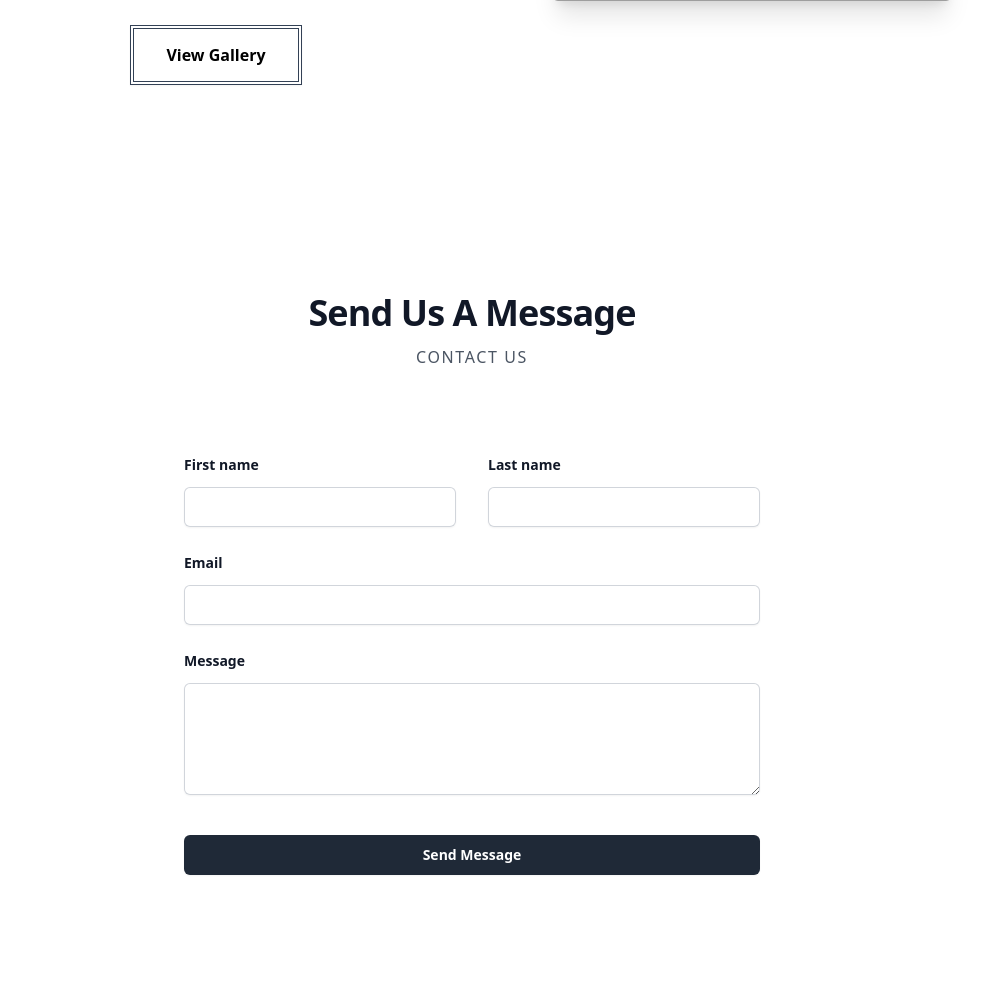
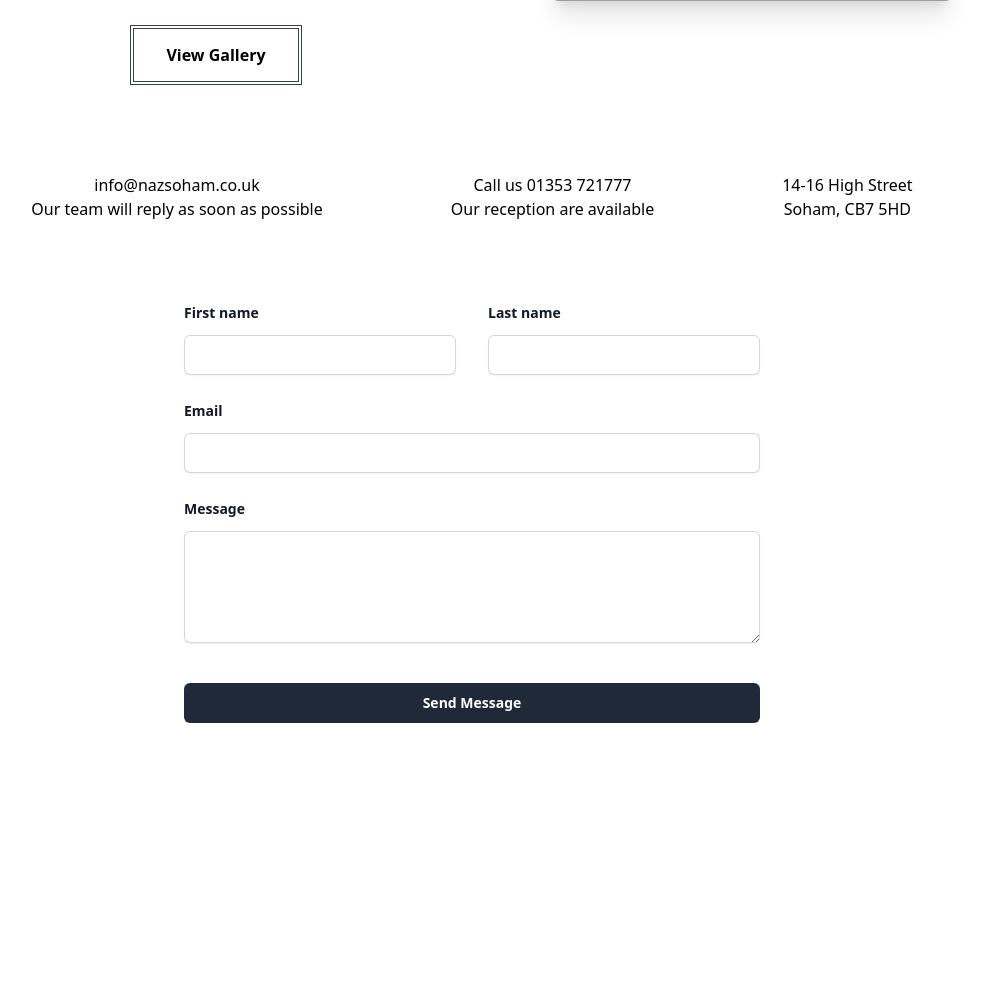
Before and after one commit to sharif2315/RestaurantApp, a Django app: page / in a window 1280 px wide. Shown: the part 2667-3670 px from the top of the page, without its empty margins (168-1149 px from the left). After the commit the page ends 3390 px from the top, so only its background shows below. Run offline with Django 5.2, Linux system fonts and the light colour scheme; some libraries are stand-ins or nearby versions; grey boxes are pictures that could not be loaded.

Commit message:
contact form  wip

````diff
--- a/core/settings.py
+++ b/core/settings.py
@@ -46,6 +46,7 @@ INSTALLED_APPS = [
     'tailwind',
     'theme',
     'django_browser_reload',
+    'fontawesomefree',
 ]
 
 TAILWIND_APP_NAME = 'theme'
--- a/templates/base/base.html
+++ b/templates/base/base.html
@@ -9,9 +9,14 @@
     <meta name="viewport" content="width=device-width, initial-scale=1.0">
     <!-- Import HTMX, AlpineJS and Tailwind -->
     {% tailwind_css %}
+
     <!-- HTMX Version 1.9.10 -->
     <script src="{% static 'js/htmx.min.js' %}"></script>
     <script defer src="https://cdn.jsdelivr.net/npm/alpinejs@3.13.3/dist/cdn.min.js"></script>
+
+    <script src="{% static 'fontawesomefree/js/fontawesome.js' %}"></script>
+    <script src="{% static 'fontawesomefree/js/solid.js' %}"></script>
+
     <title>Naz Indian Restaurant</title>
     <!-- <style>
         body {
--- a/templates/components/contact.html
+++ b/templates/components/contact.html
@@ -12,23 +12,34 @@
   }
   ```
 -->
-<div class="isolate bg-white px-6 py-24 sm:py-32 lg:px-8">
 
-  <div class="absolute inset-x-0 top-[-10rem] -z-10 transform-gpu overflow-hidden blur-3xl sm:top-[-20rem]"
-    aria-hidden="true">
-    <div
-      class="relative left-1/2 -z-10 aspect-[1155/678] w-[36.125rem] max-w-none -translate-x-1/2 rotate-[30deg] bg-gradient-to-tr from-[#ff80b5] to-[#9089fc] opacity-30 sm:left-[calc(50%-40rem)] sm:w-[72.1875rem]"
-      style="clip-path: polygon(74.1% 44.1%, 100% 61.6%, 97.5% 26.9%, 85.5% 0.1%, 80.7% 2%, 72.5% 32.5%, 60.2% 62.4%, 52.4% 68.1%, 47.5% 58.3%, 45.2% 34.5%, 27.5% 76.7%, 0.1% 64.9%, 17.9% 100%, 27.6% 76.8%, 76.1% 97.7%, 74.1% 44.1%)">
+<!-- Email, phone and location -->
+<div class="flex justify-center items-center">
+  <div class="mx-auto flex flex-col lg:flex-row gap-10 lg:gap-32">
+
+    <div class="flex flex-col items-center justify-center">
+      <i class="fa-solid fa-envelope-open text-4xl"></i>
+      <p class="mt-2">info@nazsoham.co.uk</p>
+      <p>Our team will reply as soon as possible</p>
+    </div>
+
+    <div class="flex flex-col items-center justify-center">
+      <i class="fa-solid fa-phone text-4xl"></i>
+      <p class="mt-2">Call us 01353 721777</p>
+      <p>Our reception are available</p>
+    </div>
+
+    <div class="flex flex-col items-center justify-center">
+      <i class="fa-solid fa-location-dot text-4xl"></i>
+      <p class="mt-2">14-16 High Street</p>
+      <p>Soham, CB7 5HD</p>
+    </div>
+
   </div>
 </div>
 
 
-  <div class="mx-auto max-w-2xl text-center">
-    <h2 class="text-3xl font-bold tracking-tight text-gray-900 sm:text-4xl">Send Us A Message</h2>
-    <p class="mt-2 text-md leading-8 text-gray-600 uppercase tracking-widest">Contact Us</p>
-  </div>
-
-
+<!-- Contact Form -->
 <form action="#" method="POST" class="mx-auto mt-16 max-w-xl sm:mt-20">
   <div class="grid grid-cols-1 gap-x-8 gap-y-6 sm:grid-cols-2">
 
@@ -67,7 +78,8 @@
   </div>
   <div class="mt-10">
     <button type="submit"
-        class="block w-full rounded-md bg-gray-800 px-3.5 py-2.5 text-center text-sm font-semibold text-white shadow-sm hover:bg-gray-700 focus-visible:outline focus-visible:outline-2 focus-visible:outline-offset-2">Send Message</button>
+      class="block w-full rounded-md bg-gray-800 px-3.5 py-2.5 text-center text-sm font-semibold text-white shadow-sm hover:bg-gray-700 focus-visible:outline focus-visible:outline-2 focus-visible:outline-offset-2">Send
+      Message</button>
   </div>
 </form>
 
````
Also changed, not shown: content/models.py (+7 -0 lines). Lines whose indentation alone changed are shown as unchanged.
